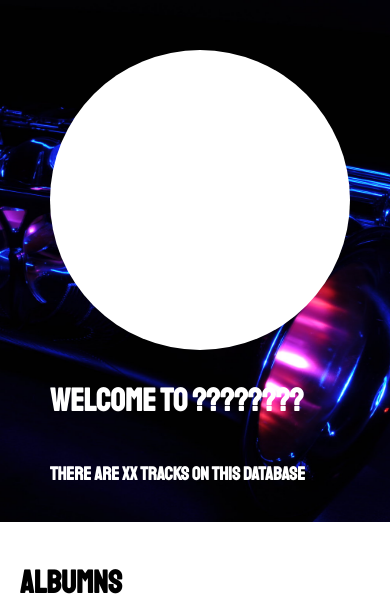
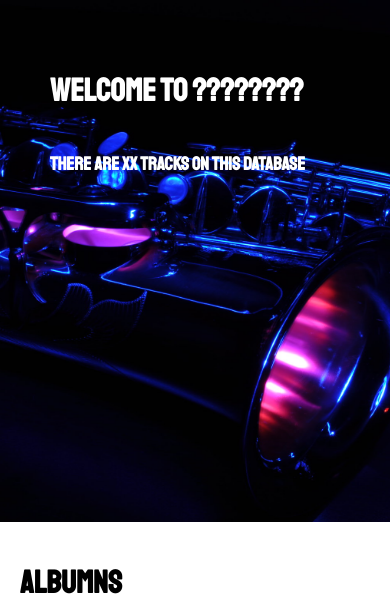
Before and after one commit to betabites/csi-music-website, a PHP site: page /iframe/home.php in a window 390 px wide. Shown: the top 602 px of the page. Run offline with PHP 8.4, Linux system fonts and the light colour scheme; data comes from the database, SQL or seed files in the repository.

Commit message:
Set albumn cover in headers to hide when on mobile devices and save space.

```diff
--- a/assets/css/styles.css
+++ b/assets/css/styles.css
@@ -412,3 +412,9 @@ input {
         transform: rotate(360deg);
     }
 }
+
+@media only screen and (max-width: 600px) {
+    .page_header_albumn_cover {
+        display: none;
+    }
+}
```
